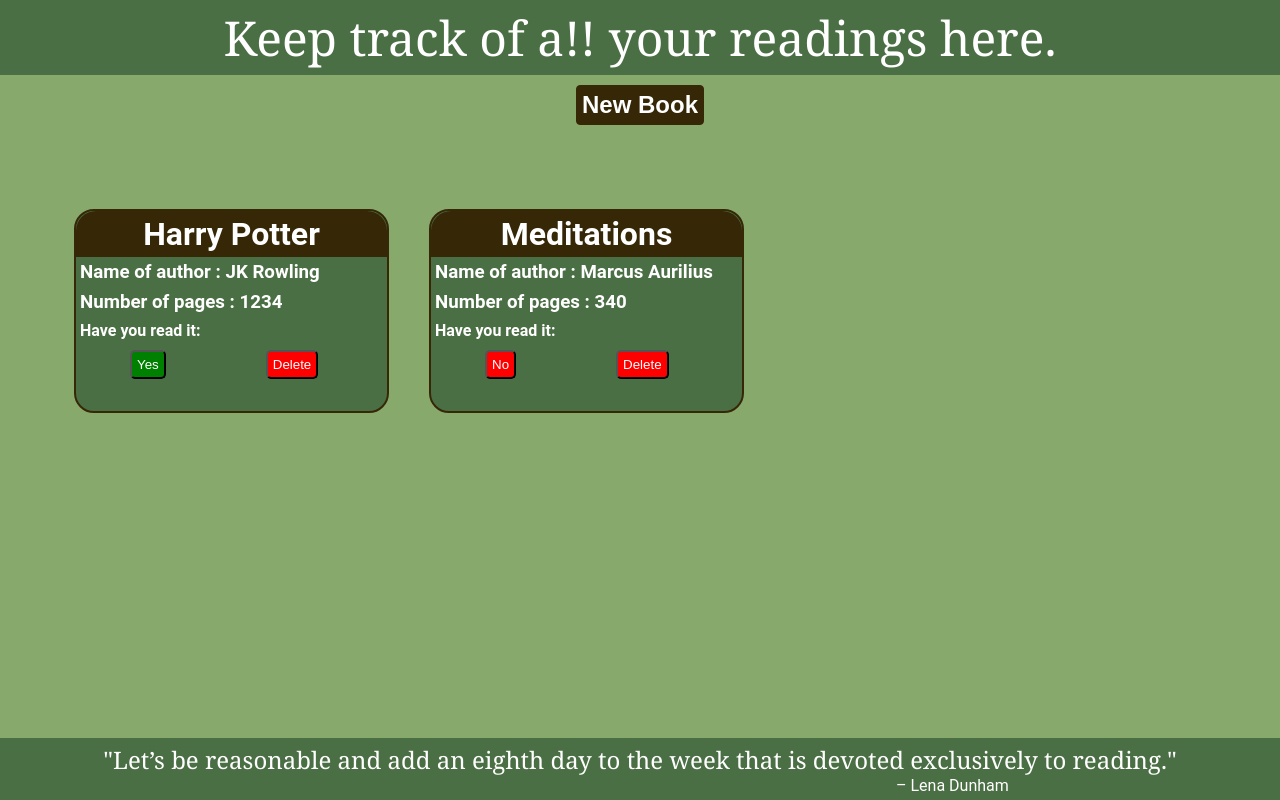
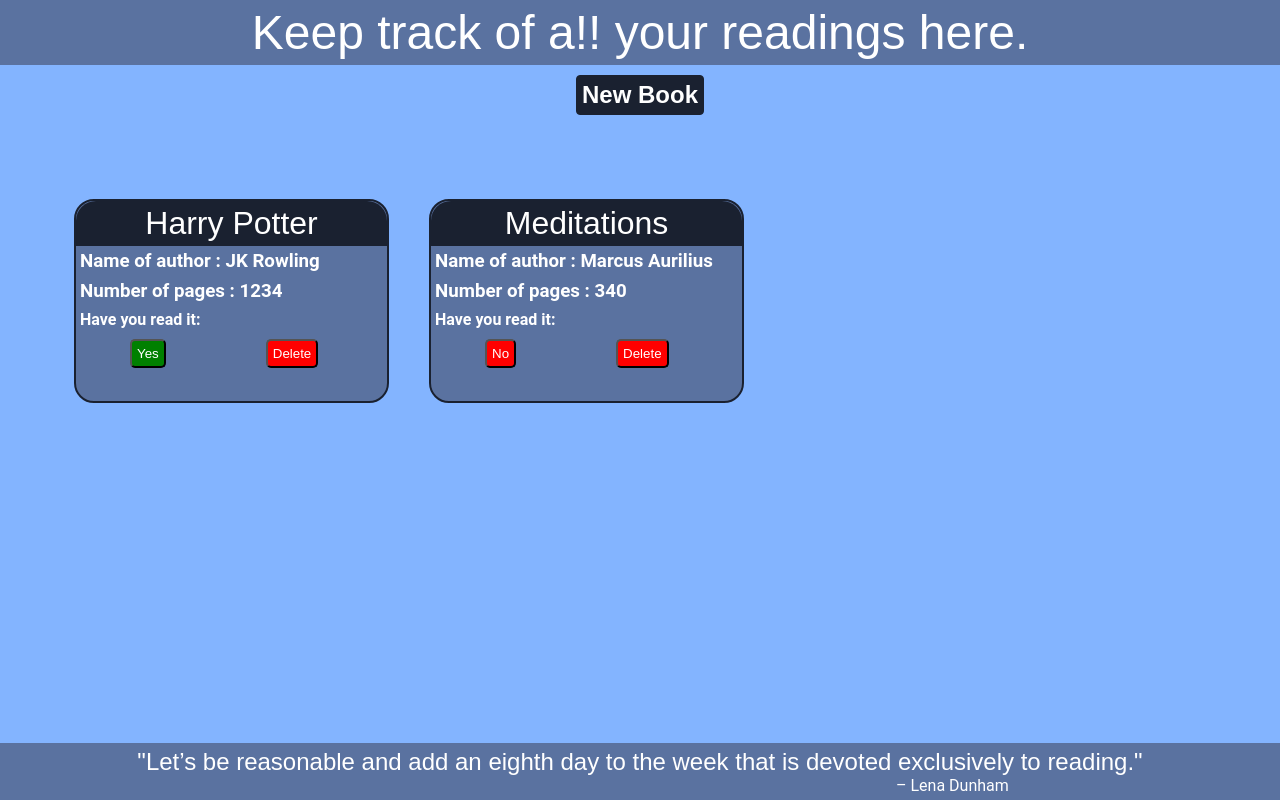
Before and after one commit to madesh02104/javascript-projects, a plain HTML site: page library/index.html in a window 1280 px wide. Drawn offline with Linux system fonts and the light colour scheme; a web font is replaced by a local one.

Commit message:
Modified the library project

```diff
--- a/library/index.html
+++ b/library/index.html
@@ -5,6 +5,9 @@
     <meta charset="UTF-8">
     <meta name="viewport" content="width=device-width, initial-scale=1.0">
     <title>Library</title>
+    <link rel="preconnect" href="https://fonts.googleapis.com">
+<link rel="preconnect" href="https://fonts.gstatic.com" crossorigin>
+<link href="https://fonts.googleapis.com/css2?family=Ga+Maamli&display=swap" rel="stylesheet">
     <link rel="stylesheet" href="styles.css">
 </head>
 
--- a/library/styles.css
+++ b/library/styles.css
@@ -5,7 +5,7 @@
 body {
     height: 100%;
     font-family: Roboto, sans-serif;
-    background-color: #87A96B;
+    background-color: #83B4FF;
 }
 
 .div-0 {
@@ -13,9 +13,10 @@ body {
     justify-content: center;
     align-items: center;
     font-size: 48px;
-    font-family: Cambria, Cochin, Georgia, Times, 'Times New Roman', serif;
-    font-weight: 500;
-    background-color: #4B6F44;
+    font-family: "Ga Maamli", sans-serif;
+  font-weight: 400;
+  font-style: normal;
+    background-color: #5A72A0;
     color: white;
     padding: 5px;
 }
@@ -27,10 +28,10 @@ body {
 }
 
 .addBook {
-    border: 1px solid #362706;
+    border: 1px solid #1A2130;
     border-radius: 4px;
     padding: 5px;
-    background-color: #362706;
+    background-color: #1A2130;
     color: white;
     font-size: 24px;
     font-weight: bold;
@@ -38,15 +39,15 @@ body {
 }
 
 .addBook:hover {
-    background-color: #87A96B;
-    border: 1px solid #87A96B;
+    background-color: #5A72A0;
+    border: 1px solid #5A72A0;
 }
 
 dialog {
     margin: auto;
     border-radius: 5px;
     background-color: white;
-    border: 2px solid #362706;
+    border: 2px solid #1A2130;
 }
 
 label {
@@ -55,8 +56,8 @@ label {
 }
 
 .dialogBtn {
-    border: 1px solid #362706;
-    background-color: #362706;
+    border: 1px solid #1A2130;
+    background-color: #1A2130;
     color: white;
     padding: 4px;
     font-weight: bold;
@@ -75,9 +76,16 @@ label {
     height: 200px;
     width: 27%;
     margin: 10px;
-    border: 2px solid #362706;
+    border: 2px solid #1A2130;
     border-radius: 20px;
-    background-color: #4B6F44;
+    background-color: #5A72A0;
+
+}
+
+.bookContainer > h1{
+    font-family: "Ga Maamli", sans-serif;
+  font-weight: 400;
+  font-style: normal;
 }
 
 .bookContainer>* {
@@ -87,7 +95,7 @@ label {
 
 h1 {
     text-align: center;
-    background-color: #362706;
+    background-color: #1A2130;
     border-top-left-radius: 20px;
     border-top-right-radius: 20px;
 }
@@ -100,7 +108,7 @@ h1 {
 }
 
 .div-4 {
-    background-color: #4B6F44;
+    background-color: #5A72A0;
     color: white;
     position: fixed;
     left: 0;
@@ -112,8 +120,9 @@ h1 {
 .quote {
     text-align: center;
     font-size: 24px;
-    font-family: Cambria, Cochin, Georgia, Times, 'Times New Roman', serif;
-    font-style: 500;
+    font-family: "Ga Maamli", sans-serif;
+  font-weight: 200;
+  font-style: normal;
 }
 
 .quote-author {
--- a/tic-tac-toe/styles.css
+++ b/tic-tac-toe/styles.css
@@ -0,0 +1,17 @@
+* {
+    margin: 0;
+    padding: 0;
+    box-sizing: border-box;
+}
+
+html {
+font-size: 14px;
+}
+
+.top{
+    background-color: rgb(94, 94, 248);
+    color: white;
+    text-align: center;
+    padding: 10px;
+    font-size: 20px;
+}
```
Also changed, not shown: tic-tac-toe/index.html (+23 -1 lines).
